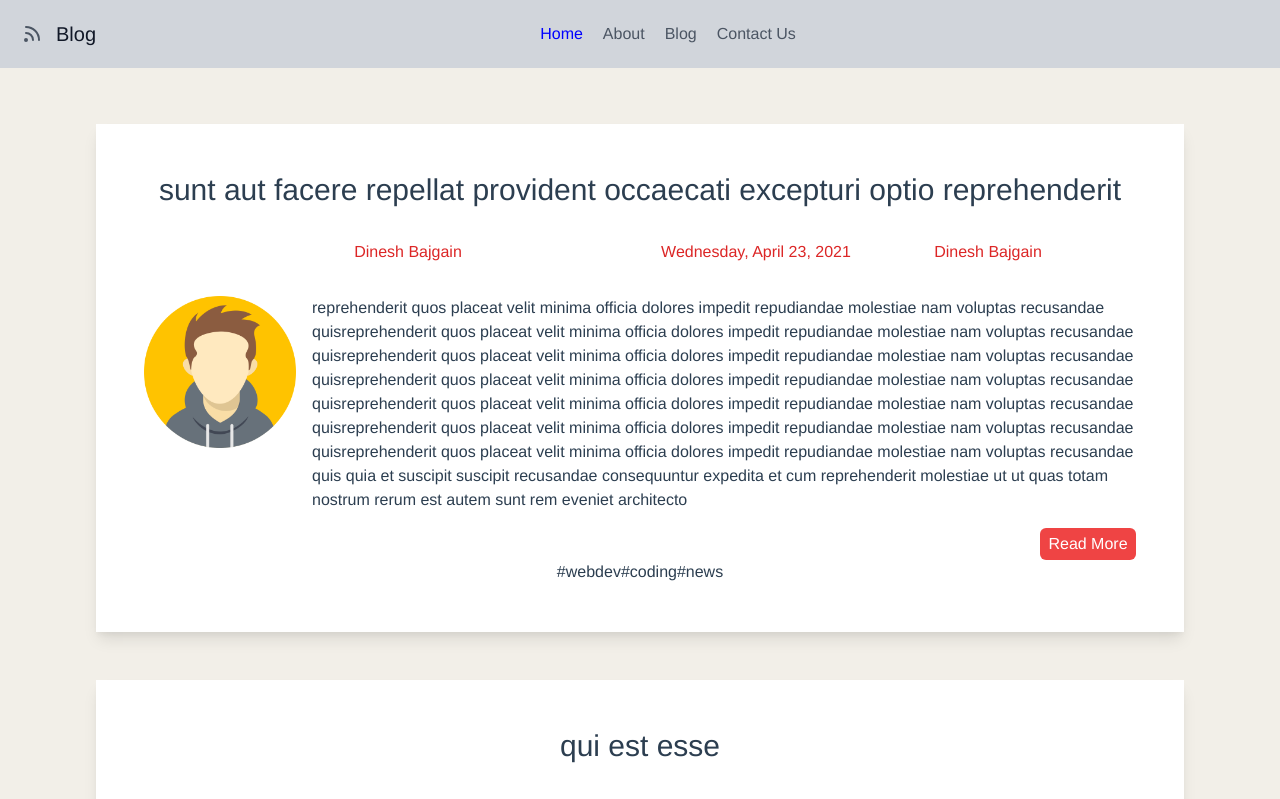
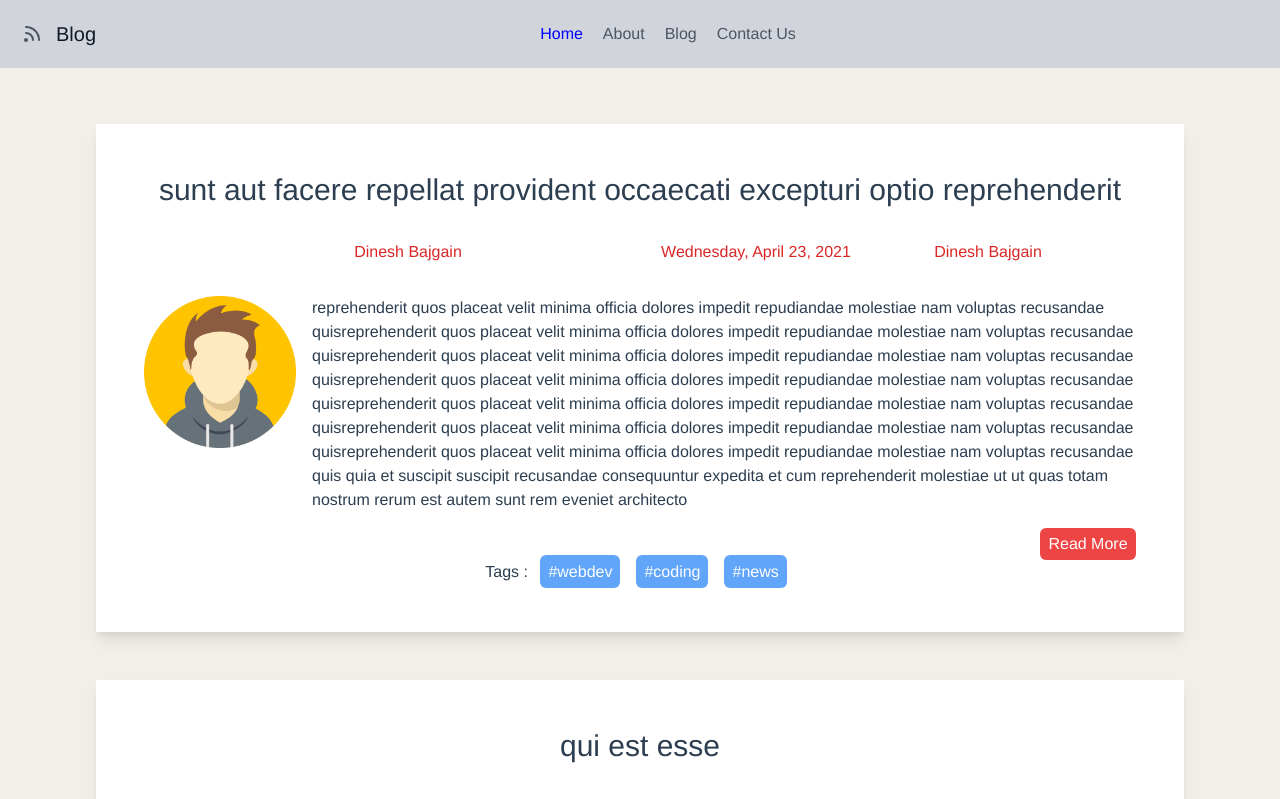
Before and after one commit to dineshbajgain/vue3-blog, a Vue app: page / in a window 1280 px wide. Shown: the top 799 px of the page. Built offline with nearby package versions, Linux system fonts and the light colour scheme; data requests are answered from the project's data file.

Commit message:
tag design change

```diff
--- a/src/components/SinglePost.vue
+++ b/src/components/SinglePost.vue
@@ -25,8 +25,12 @@
           </button>
       </div>
       </div>
-
-      <span v-for="tag in post.tags" :key="tag">#{{tag}} </span>
+      <div>
+        <span class="text-red">
+             Tags :
+        </span>
+        <span v-for="tag in post.tags" class="bg-blue-400 p-2 m-2 rounded-md text-white"  :key="tag">#{{tag}} </span>
+      </div>
   </div>
 </template>
 
```
